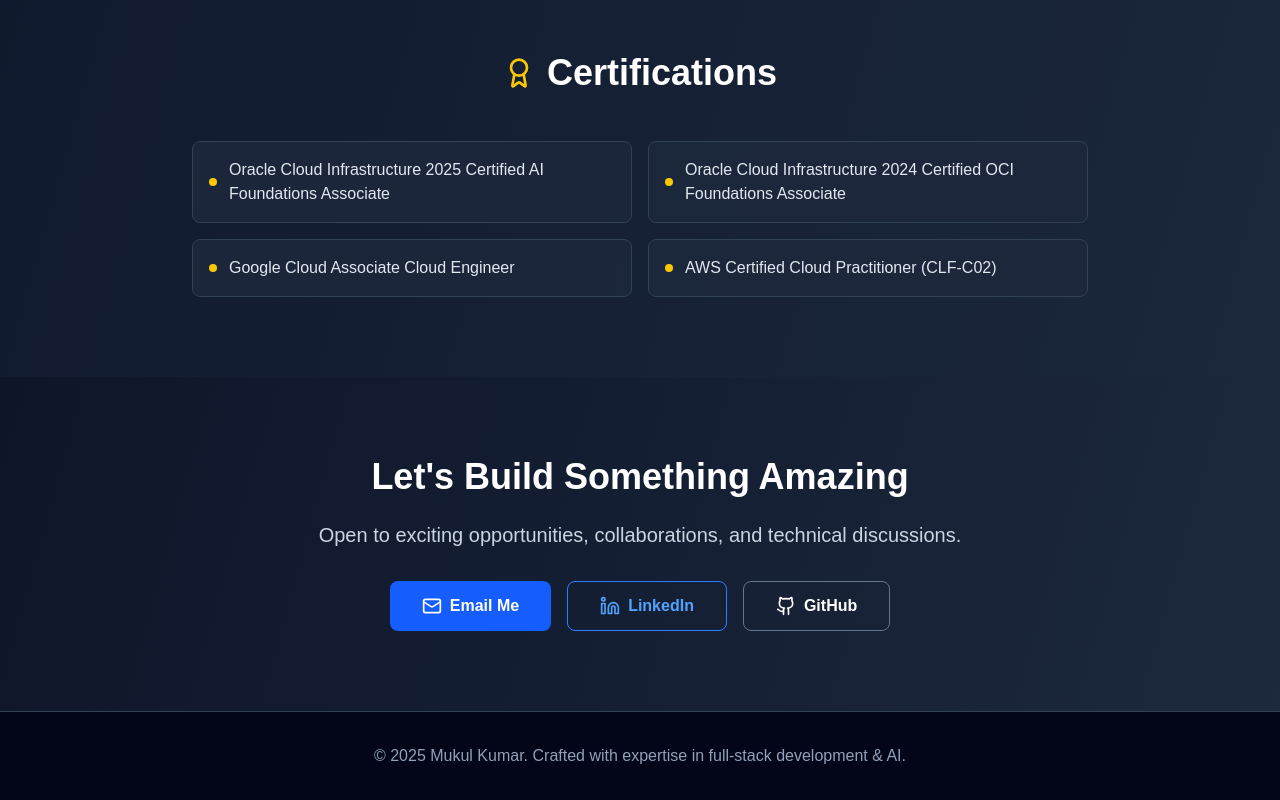
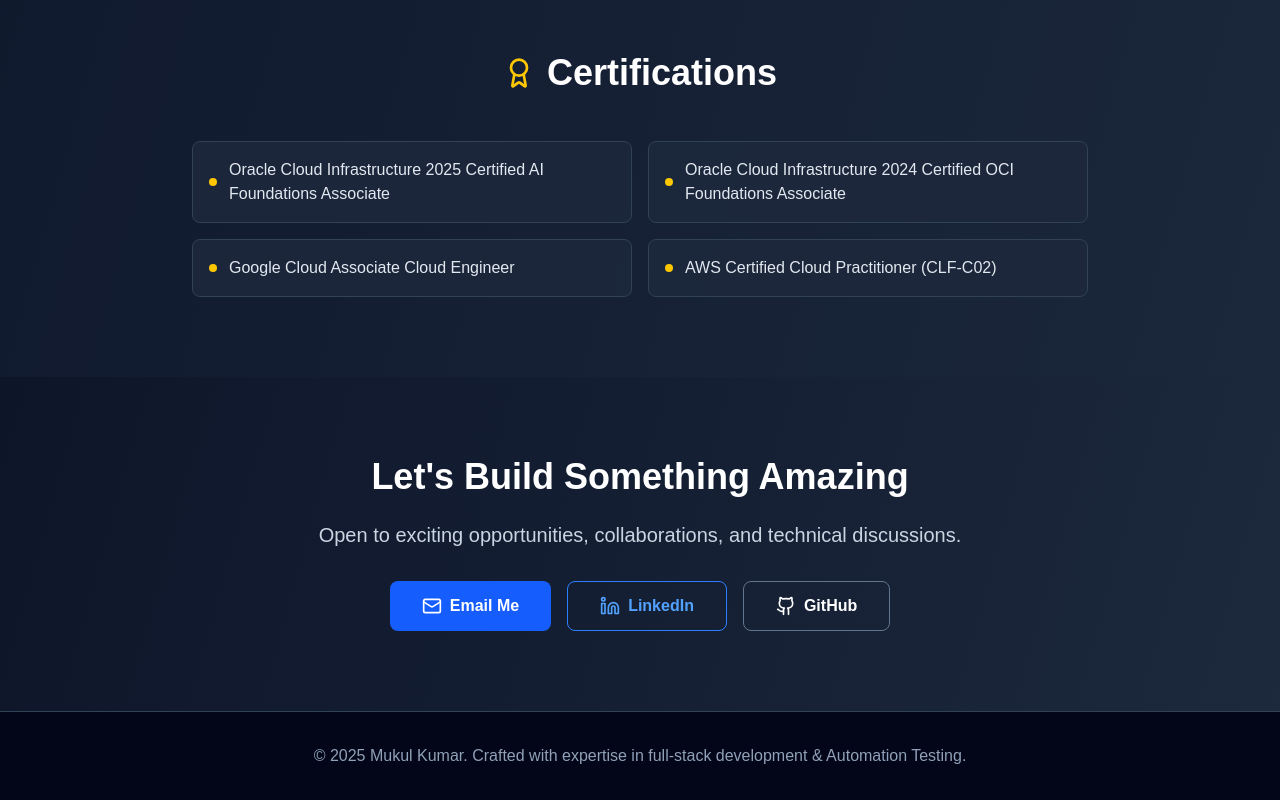
Before and after one commit to mukul8896/mksmindset, a Next.js app: page / in a window 1280 px wide. Shown: the part 3820-4620 px from the top of the page. Built offline with nearby package versions, Linux system fonts and the light colour scheme.

Commit message:
minor update

```diff
--- a/src/app/page.tsx
+++ b/src/app/page.tsx
@@ -337,7 +337,7 @@
       {/* Footer */}
       <footer className="bg-slate-950 border-t border-slate-700 py-8 px-4">
         <div className="max-w-6xl mx-auto text-center text-slate-400">
-          <p>© 2025 Mukul Kumar. Crafted with expertise in full-stack development & AI.</p>
+          <p>© 2025 Mukul Kumar. Crafted with expertise in full-stack development & Automation Testing.</p>
         </div>
       </footer>
     </div>
```
